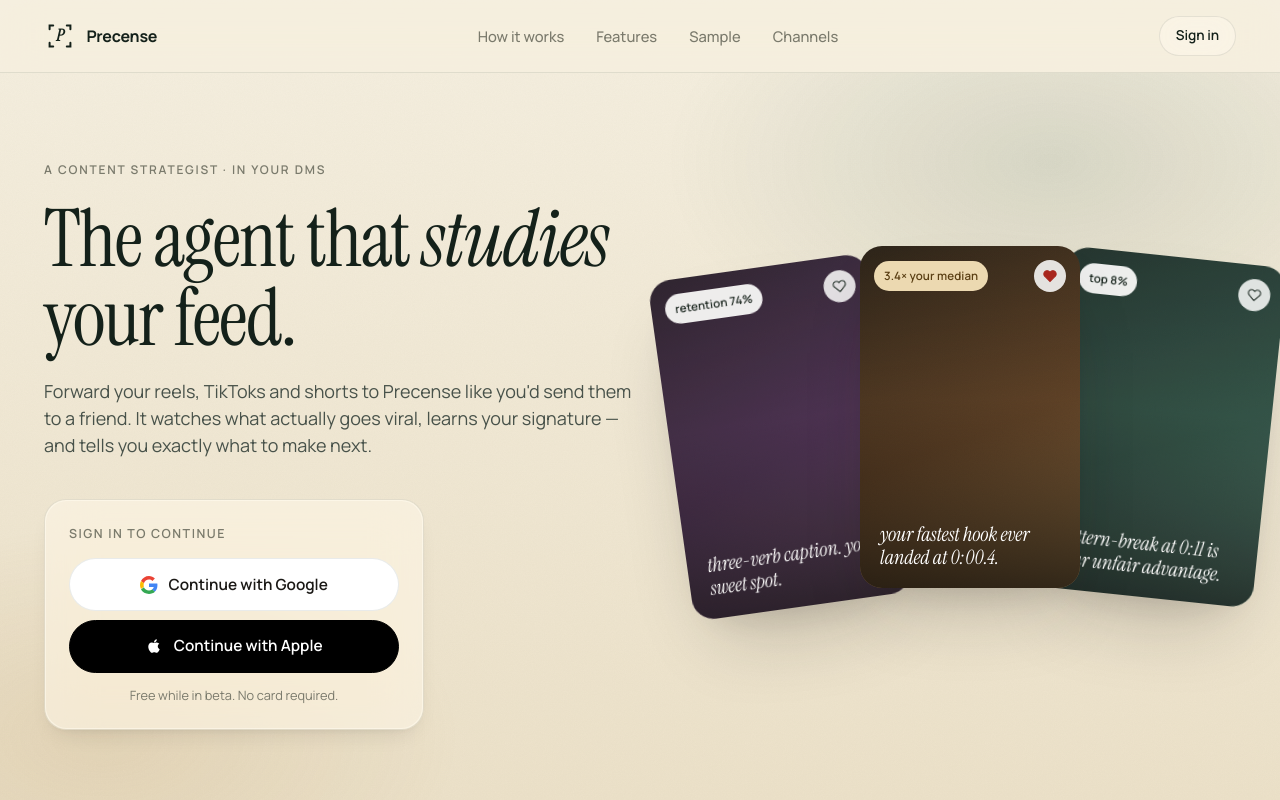
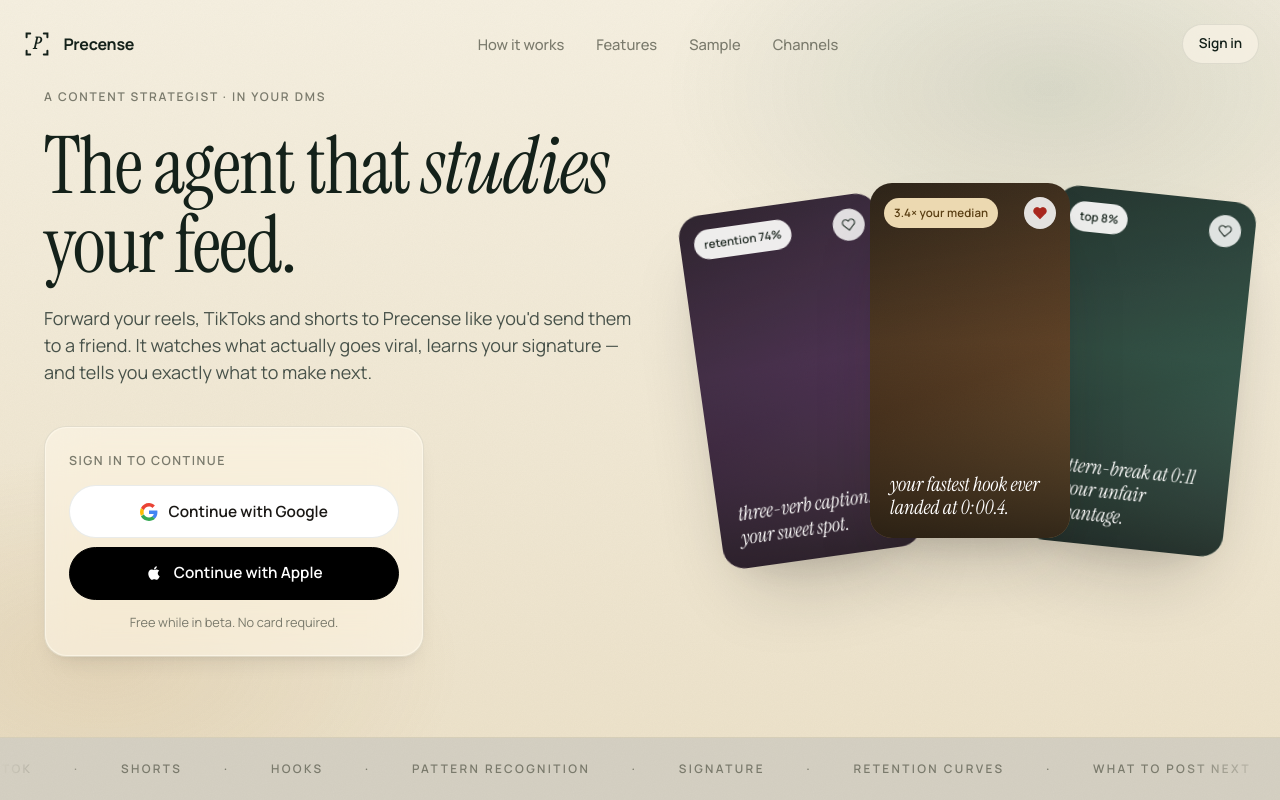
Before and after one commit to Expandingmind/precense, a website: page index.html in a window 1280 px wide. Shown: the top 800 px of the page. Drawn offline with Linux system fonts and the light colour scheme; no server answers; a script that the page names is missing.

Commit message:
design: shrink-on-scroll pill nav + 9:16 hero cards

```diff
--- a/script.js
+++ b/script.js
@@ -1,4 +1,4 @@
-// Landing page — reveal on scroll + auth glue.
+// Landing page — reveal on scroll + auth glue + shrinking nav.
 
 const io = new IntersectionObserver((entries) => {
   entries.forEach((e) => {
@@ -10,6 +10,24 @@
 }, { threshold: 0.08, rootMargin: '0px 0px -40px 0px' });
 
 document.querySelectorAll('.reveal').forEach((el) => io.observe(el));
+
+// Compact-on-scroll nav
+(function () {
+  const nav = document.querySelector('.nav');
+  if (!nav) return;
+  const THRESHOLD = 32;
+  let raf = null;
+  function apply() {
+    raf = null;
+    const y = window.scrollY || window.pageYOffset || 0;
+    nav.classList.toggle('is-scrolled', y > THRESHOLD);
+  }
+  window.addEventListener('scroll', () => {
+    if (raf) return;
+    raf = requestAnimationFrame(apply);
+  }, { passive: true });
+  apply();
+})();
 
 // If already authed, replace "Sign in" with "Open app" and shortcut the CTA
 (async function () {
--- a/styles.css
+++ b/styles.css
@@ -1,14 +1,57 @@
 /* Landing overrides on top of tokens.css + components.css */
 
-/* ---------- NAV ---------- */
+/* ---------- NAV (compact-on-scroll pill) ---------- */
 .nav {
-  position: sticky; top: 0; z-index: 40;
-  background: color-mix(in oklab, var(--canvas-top) 80%, transparent);
-  backdrop-filter: saturate(160%) blur(18px);
-  -webkit-backdrop-filter: saturate(160%) blur(18px);
-  border-bottom: 1px solid var(--border-hairline);
+  position: fixed; top: 0; left: 0; right: 0;
+  z-index: 40;
+  padding: .75rem 1rem;
+  transition:
+    top var(--dur-med) var(--ease-out),
+    padding var(--dur-med) var(--ease-out);
+  pointer-events: none;
 }
-.nav-inner { display: flex; align-items: center; justify-content: space-between; height: 72px; gap: 1.5rem; }
+.nav .wrap {
+  pointer-events: auto;
+  max-width: 1240px;
+  margin: 0 auto;
+  padding: 0;
+  background: transparent;
+  border: 1px solid transparent;
+  border-radius: var(--r-pill);
+  transition:
+    max-width var(--dur-med) var(--ease-out),
+    background var(--dur-med) var(--ease-out),
+    border-color var(--dur-med) var(--ease-out),
+    box-shadow var(--dur-med) var(--ease-out),
+    backdrop-filter var(--dur-med) var(--ease-out);
+}
+.nav-inner {
+  display: flex; align-items: center; justify-content: space-between;
+  height: 64px;
+  gap: 1.5rem;
+  padding: 0 1.25rem;
+  transition: height var(--dur-med) var(--ease-out);
+}
+/* Add a spacer so page content doesn't jump under the fixed nav */
+body::after {
+  content: '';
+  display: block;
+  height: 84px;
+}
+
+/* Scrolled state: pill floats center, blurs, gains shadow + border, shrinks */
+.nav.is-scrolled {
+  padding: .5rem 1rem;
+}
+.nav.is-scrolled .wrap {
+  max-width: 820px;
+  background: color-mix(in oklab, var(--canvas-top) 86%, white);
+  border-color: var(--border-hairline);
+  box-shadow: var(--shadow-md);
+  backdrop-filter: saturate(160%) blur(20px);
+  -webkit-backdrop-filter: saturate(160%) blur(20px);
+}
+.nav.is-scrolled .nav-inner { height: 56px; }
 .brand { display: flex; align-items: center; gap: .65rem; font-weight: 700; font-size: 1rem; letter-spacing: -.015em; color: var(--ink); }
 .brand-mark {
   width: 32px; height: 32px;
@@ -120,49 +163,52 @@
 .signup-card { padding: 3rem; text-align: left; }
 .signup-card .lede { margin-top: .5rem; }
 
-/* Hero visual — composed cluster of ContentCards, angled */
+/* Hero visual — composed cluster of ContentCards, angled, 9:16 (real phone / reel ratio) */
 .hero-visual {
   position: relative;
-  height: 440px;
+  height: 500px;
   perspective: 1200px;
 }
 .hero-visual-card {
   position: absolute;
-  width: 220px;
+  width: 200px; /* × 16/9 = 356px tall */
   transition: transform var(--dur-slow) var(--ease-out), box-shadow var(--dur-slow) var(--ease-out);
+}
+.hero-visual-card .content-card {
+  aspect-ratio: 9 / 16; /* override the base 9:14 — this is a real phone / reel */
+  box-shadow: var(--shadow-xl);
 }
 .hero-visual-card--main {
   z-index: 3;
-  top: 20px; left: 50%; margin-left: -110px;
+  top: 60px; left: 50%; margin-left: -100px;
   transform: translateY(0);
 }
 .hero-visual-card--left {
   z-index: 1;
-  top: 40px; left: 50%; margin-left: -300px;
+  top: 80px; left: 50%; margin-left: -270px;
   transform: rotate(-8deg);
   opacity: .95;
 }
 .hero-visual-card--right {
   z-index: 2;
-  top: 30px; left: 50%; margin-left: 80px;
+  top: 70px; left: 50%; margin-left: 70px;
   transform: rotate(6deg);
   opacity: .95;
 }
 .hero-visual:hover .hero-visual-card--left { transform: rotate(-10deg) translate(-6px, 6px); }
 .hero-visual:hover .hero-visual-card--right { transform: rotate(8deg) translate(6px, 6px); }
 .hero-visual:hover .hero-visual-card--main { transform: translateY(-10px); }
-.hero-visual-card .content-card { box-shadow: var(--shadow-xl); }
 
 @media (max-width: 980px) {
-  .hero-visual { height: 380px; margin-top: 2rem; }
+  .hero-visual { height: 460px; margin-top: 2rem; }
 }
 @media (max-width: 600px) {
   .hero { padding: 3.5rem 0 3.5rem; }
-  .hero-visual { height: 320px; }
-  .hero-visual-card { width: 160px; }
-  .hero-visual-card--main { margin-left: -80px; }
-  .hero-visual-card--left { margin-left: -220px; top: 30px; }
-  .hero-visual-card--right { margin-left: 60px; top: 20px; }
+  .hero-visual { height: 380px; }
+  .hero-visual-card { width: 150px; }
+  .hero-visual-card--main { margin-left: -75px; }
+  .hero-visual-card--left { margin-left: -210px; top: 60px; }
+  .hero-visual-card--right { margin-left: 60px; top: 50px; }
 }
 
 /* ---------- MARQUEE ---------- */
```
